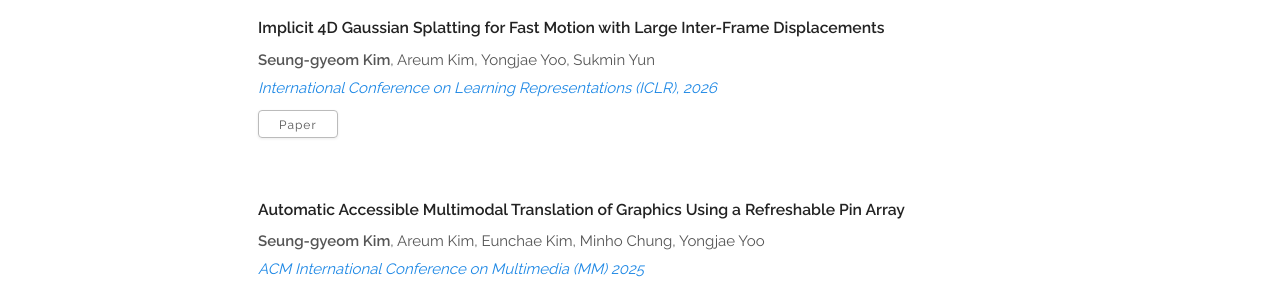
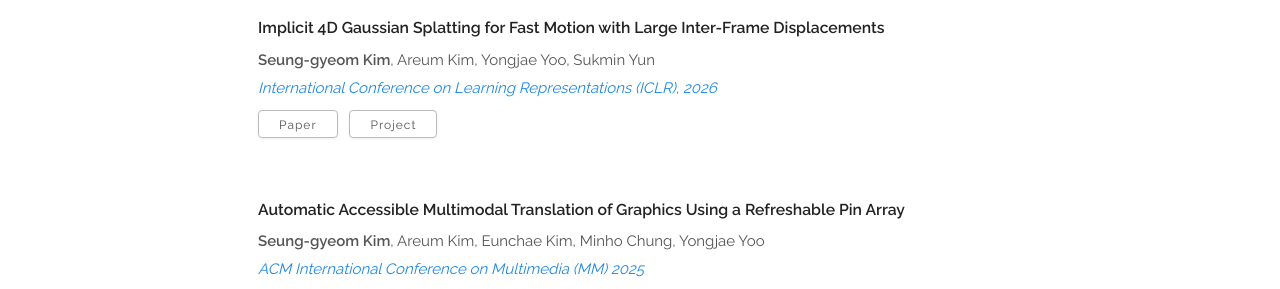
Before and after one commit to seung-gyeom/seung-gyeom.github.io, a Jekyll site: the page built from index.html, in a window 1280 px wide and 900 px high, scrolled down 904 px. Shown: the part 142-431 px from the top of the window. Built offline with Jekyll 4.4.1, drawn with Linux system fonts in a browser that asks for light colours; some web fonts are replaced.

Commit message:
SPIN-4dGS : project page

```diff
--- a/_data/publications.yaml
+++ b/_data/publications.yaml
@@ -3,6 +3,7 @@
   authors: "<b>Seung-gyeom Kim</b>, Areum Kim, Yongjae Yoo, Sukmin Yun"
   venue: "International Conference on Learning Representations (ICLR), 2026"
   paper_pdf: "https://openreview.net/forum?id=MWtXs60n38&referrer"
+  project_page: "https://seung-gyeom.github.io/SPIN-4DGS"
   selected: y
 
 - title: "Automatic Accessible Multimodal Translation of Graphics Using a Refreshable Pin Array"
--- a/index.html
+++ b/index.html
@@ -39,6 +39,10 @@
               <a class="button" href="{{ paper.paper_pdf | prepend: site.baseurl }}" target="_blank">Paper</a>
             {% endif %}
 
+            {% if paper.project_page %}
+              <a class="button" href="{{ paper.project_page | prepend: site.baseurl }}" target="_blank">Project</a>
+            {% endif %}
+
             {% if paper.slides %}
               <a class="button" href="{{ paper.slides | prepend: site.baseurl }}" target="_blank">Slides</a>
             {% endif %}
@@ -73,6 +77,10 @@
            <div class="paper-buttons">
             {% if paper.paper_pdf %}
               <a class="button" href="{{ paper.paper_pdf | prepend: site.baseurl }}" target="_blank">Paper</a>
+            {% endif %}
+
+            {% if paper.project_page %}
+              <a class="button" href="{{ paper.project_page | prepend: site.baseurl }}" target="_blank">Project</a>
             {% endif %}
 
             {% if paper.slides %}
```
